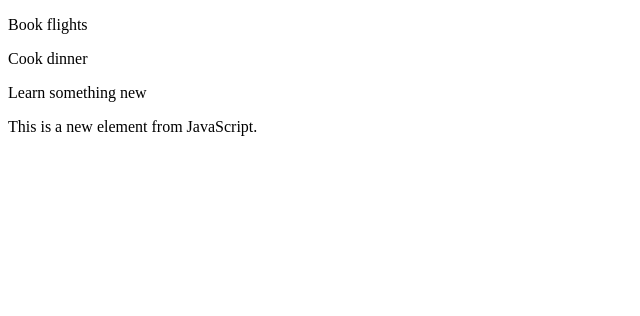
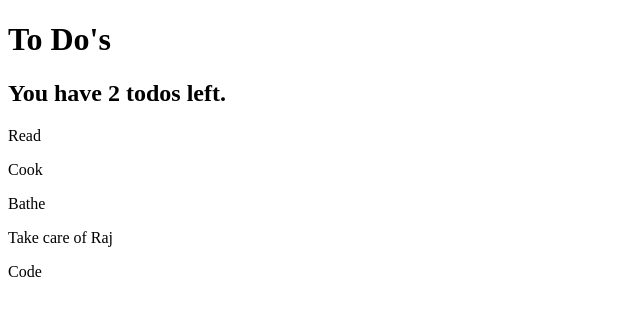
Before and after one commit to meghna-saxena/AlgoPreps, a plain HTML site: page notes-app/index.html in a window 1280 px wide. Shown: the whole page, without its empty margins (0-640 px from the left). Drawn offline with Linux system fonts and the light colour scheme.

Commit message:
manipulating DOM by creating elements

```diff
--- a/notes-app/index.html
+++ b/notes-app/index.html
@@ -1,11 +1,7 @@
 <!DOCTYPE html>
 <html>
     <body>
-        <p>Book flights</p>
-        <p>Read the book</p>
-        <p>Cook dinner</p>
-        <p>Clean the house</p>
-        <p>Learn something new</p>
+        <h1>To Do's</h1>
         <script src="./notes.js"></script>
     </body>
 </html>
--- a/notes-app/notes.js
+++ b/notes-app/notes.js
@@ -1,13 +1,34 @@
-const paragraphs = document.querySelectorAll('p')
+const todos = [{
+    text: 'Read',
+    completed: false
+}, {
+    text: 'Cook',
+    completed: false
+}, {
+    text: 'Bathe',
+    completed: true
+}, {
+    text: 'Take care of Raj',
+    completed: true
+},
+{
+    text: 'Code',
+    completed: true
+}]
 
-paragraphs.forEach(function (p) {
-    if (p.textContent.includes('the')) {
-        p.remove()
-    }
+// You have 2 todos left (p element)
+// Add a p for each todo above (use text value)
+
+const incompleteTodos = todos.filter(function (todo) {
+    return !todo.completed
 })
 
-const newPara =  document.createElement('p')
+const summary = document.createElement('h2')
+summary.textContent = `You have ${incompleteTodos.length} todos left.`
+document.querySelector('body').appendChild(summary)
 
-newPara.textContent = 'This is a new element from JavaScript.'
-
-document.querySelector('body').appendChild(newPara)
+todos.forEach(function (todo) {
+    const p = document.createElement('p')
+    p.textContent = todo.text
+    document.querySelector('body').appendChild(p)
+})
```
Also changed, not shown: README.md.
